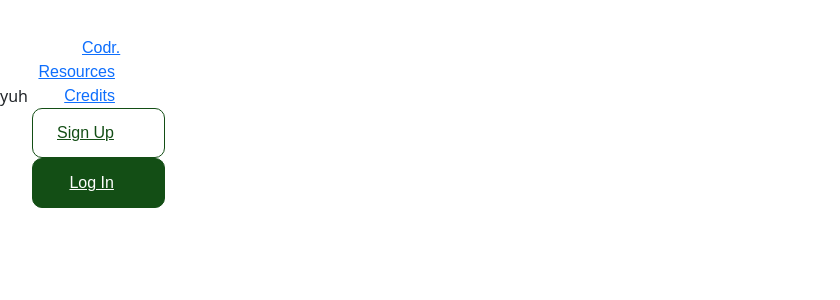
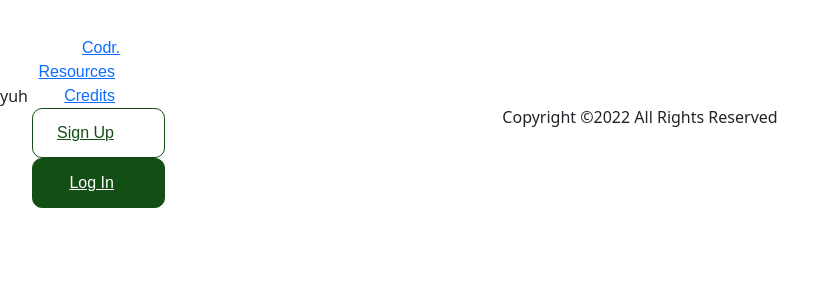
Before and after one commit to RTSY-P3/Frontend, a React (Create React App) app in the folder client/: page /credits in a window 1280 px wide. Shown: the top 300 px of the page, without its empty margins (0-840 px from the left). Built offline with nearby package versions, Linux system fonts and the light colour scheme; the HTML template or start-up script is replaced by a standard one.

Commit message:
Created the best footer you've ever seen

```diff
--- a/client/src/components/Footer.jsx
+++ b/client/src/components/Footer.jsx
@@ -1,5 +1,4 @@
-import React from 'react'
-import { Link } from 'react-router-dom'
+import "../styles/footer.css";
 
 const Footer = () => {
     return (
@@ -8,7 +7,7 @@ const Footer = () => {
 
             </div>
             <div className='Middle-footer'>
-
+                <h6>Copyright ©2022 All Rights Reserved</h6>
             </div>
             <div className='RightSide-footer'>
 
--- /dev/null
+++ b/client/src/styles/footer.css
@@ -0,0 +1,5 @@
+.Footer {
+    display: flex;
+    justify-content: center;
+    flex-direction: row;
+}
```
